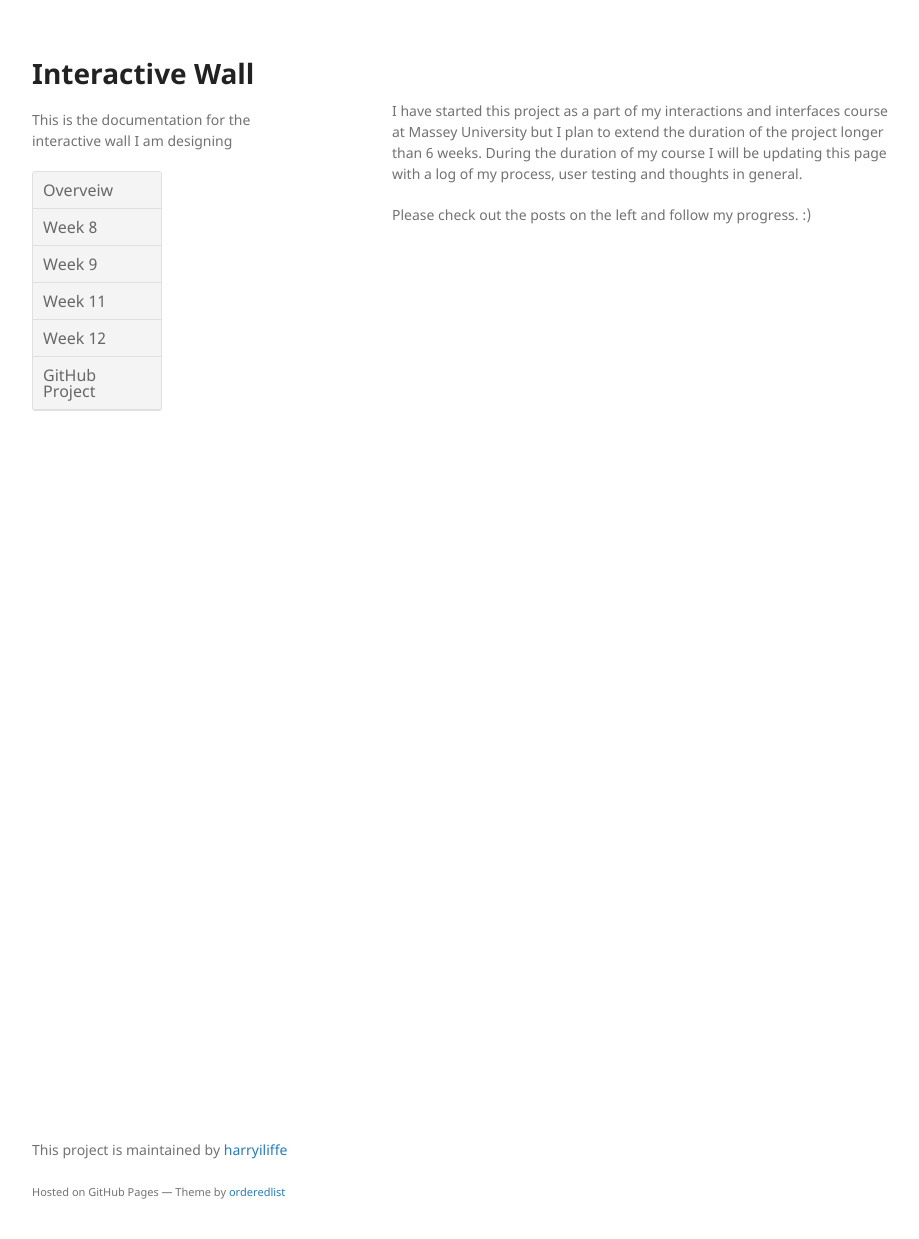
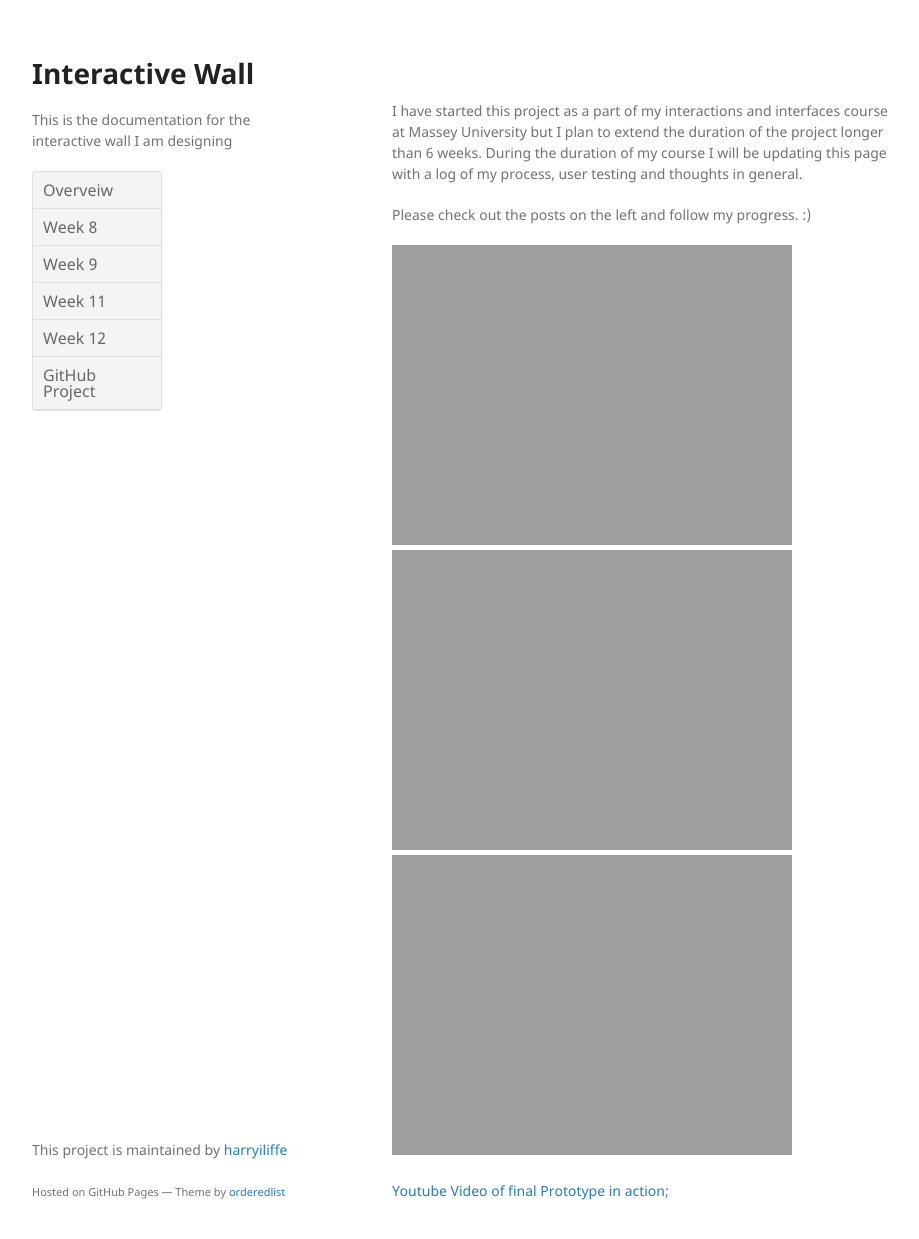
Before and after one commit to harryiliffe/interactive-design, a Jekyll site: the page built from docs/index.md, in a window 1280 px wide and 1271 px high. Shown: the top 1239 px of the window, without its empty margins (178-1097 px from the left). Built offline with Jekyll 4.4.1, drawn with Linux system fonts in a browser that asks for light colours.

Commit message:
added images

```diff
--- a/docs/index.md
+++ b/docs/index.md
@@ -5,3 +5,9 @@ layout: default
 I have started this project as a part of my interactions and interfaces course at Massey University but I plan to extend the duration of the project longer than 6 weeks. During the duration of my course I will be updating this page with a log of my process, user testing and thoughts in general.
 
 Please check out the posts on the left and follow my progress. :)
+
+![image1]({{site.imageurl}}1.png)
+![image2]({{site.imageurl}}2.png)
+![image3]({{site.imageurl}}3.png)
+
+[Youtube Video of final Prototype in action](https://www.youtube.com/watch?v=NCG5eq4UF2s);
```
Also changed, not shown: 3 other files.
